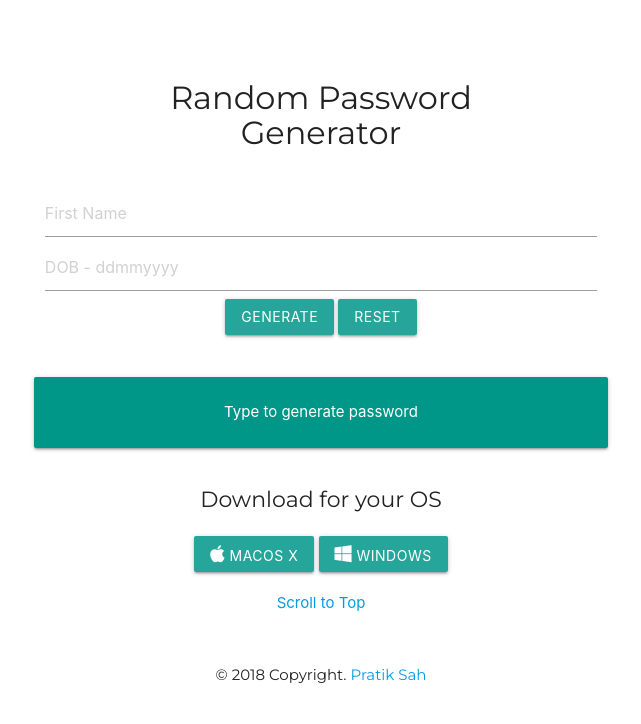
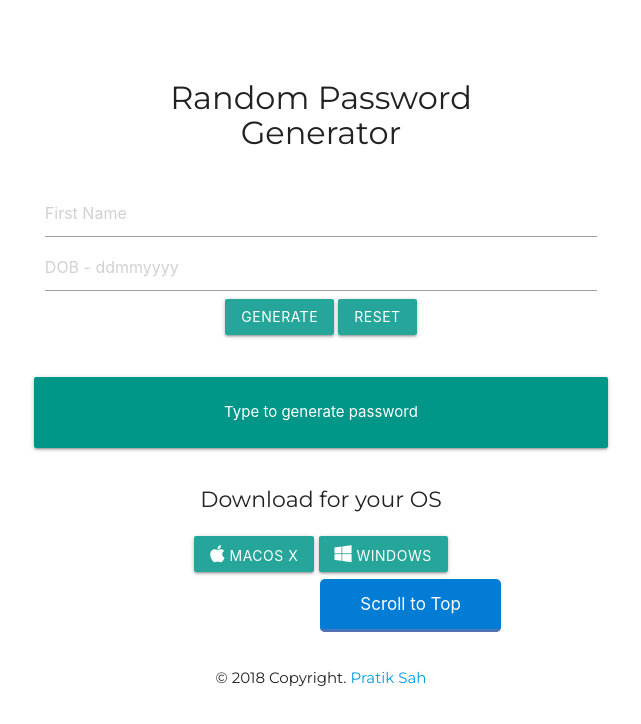
Before and after one commit to ThePratikSah/rand_pass_generator, a plain HTML site: page index.html in a window 1280 px wide. Shown: the whole page, without its empty margins (319-960 px from the left). Drawn offline with nearby package versions, Linux system fonts and the light colour scheme.

Commit message:
Update index.html

```diff
--- a/index.html
+++ b/index.html
@@ -46,7 +46,7 @@
                     <a href="https://www.mediafire.com/file/2xicw2e7u887ujf/Random_Password_Generator_Setup_1.0.0.exe/file" class="waves-effect waves-light btn"><i class="fab fa-windows"></i> Windows</a>
                 </div>
                 <div class="row center">
-                  <a
+                  <a style="border-bottom: 3px solid #4C74B6;bottom:10px;margin-left:30%;background: #027CD5;text-decoration:none;color:#fff;font-weight:normal;padding:15px 40px;border-top: none;font-size: 17px;border-left: none;border-right: none;border-radius: 5px;left: 23%;cursor: pointer;"
                     href="javascript:(document.onreadystatechange=function(){
                       window.scroll({top:0,left:0,behavior:'smooth'})
                     }());">
```
